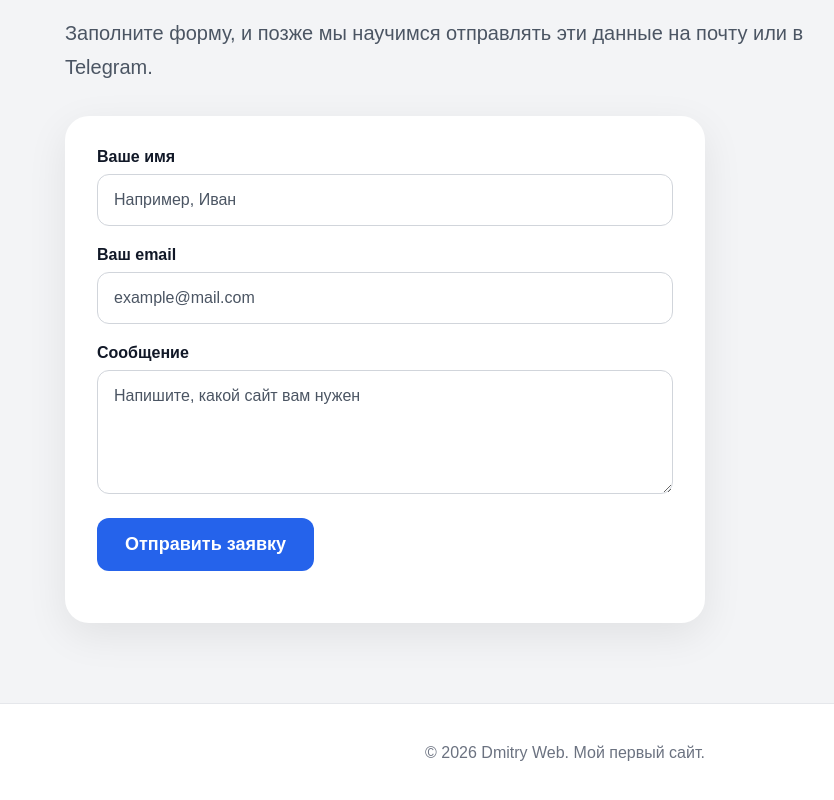
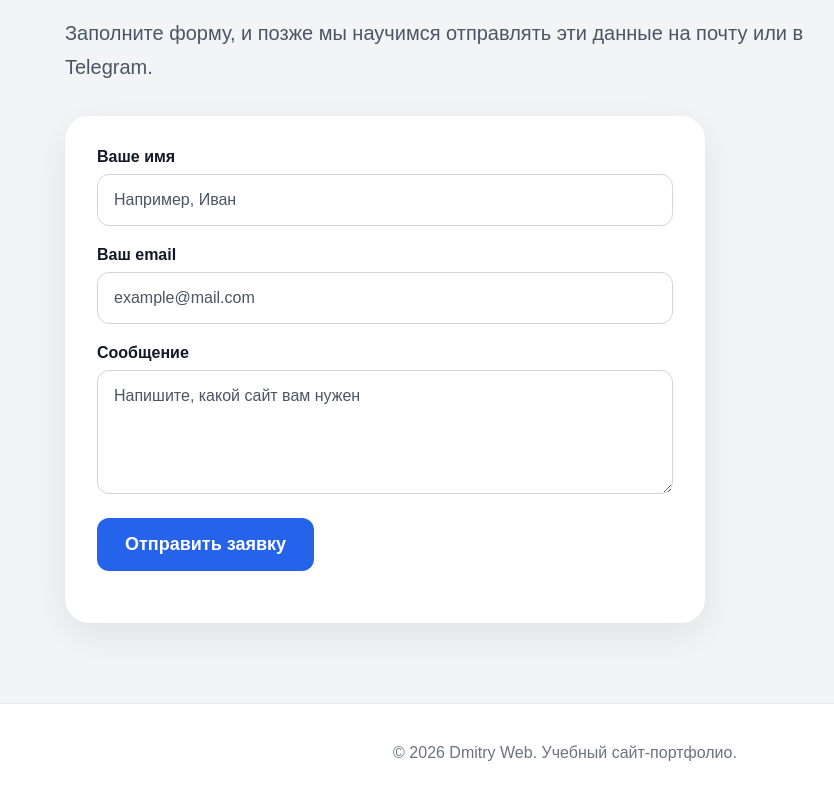
Before and after one commit to nefrit333-cpu/my-first-site, a plain HTML site: page index.html in a window 1280 px wide. Shown: the part 3359-4159 px from the top of the page, without its empty margins (75-909 px from the left). Drawn offline with Linux system fonts and the light colour scheme.

Commit message:
Обновил текст в футере

```diff
--- a/index.html
+++ b/index.html
@@ -312,7 +312,7 @@
   </main>
 
   <footer class="footer">
-    <p>© 2026 Dmitry Web. Мой первый сайт.</p>
+    <p>© 2026 Dmitry Web. Учебный сайт-портфолио.</p>
   </footer>
 
   <div class="modal" id="projectModal">
```
